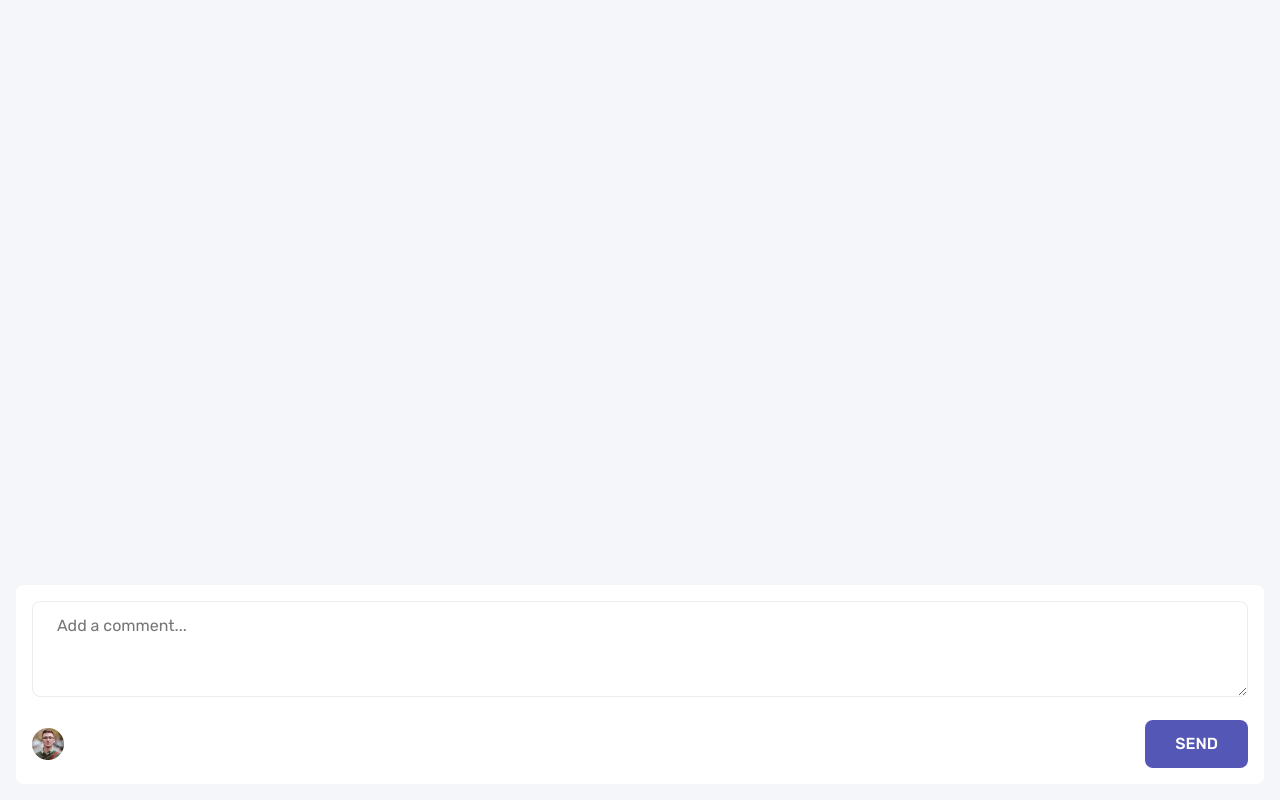
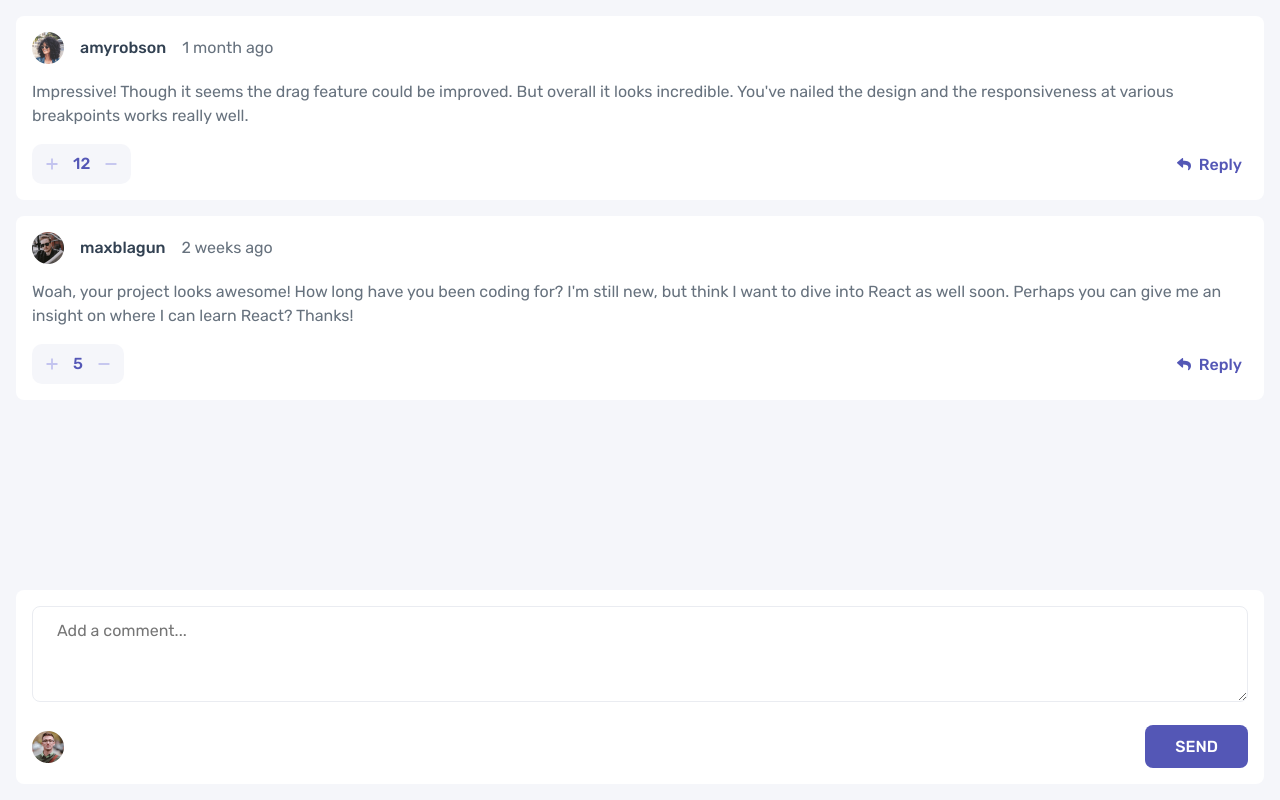
Before and after one commit to BrandenDaniel/interactive-comments-section, a Next.js app: page / in a window 1280 px wide. Built offline with nearby package versions, Linux system fonts and the light colour scheme.

Commit message:
progress

```diff
--- a/package.json
+++ b/package.json
@@ -17,6 +17,7 @@
     "next": "13.4.19",
     "react": "18.2.0",
     "react-dom": "18.2.0",
+    "react-icons": "^4.11.0",
     "sass": "^1.66.1",
     "typescript": "5.2.2"
   }
--- a/src/components/Comments.tsx
+++ b/src/components/Comments.tsx
@@ -1,5 +1,7 @@
 import React, { useContext } from "react";
 import { CommentsContext } from "./CommentsContext";
+import Image from "next/image";
+import { GrFormAdd, GrFormSubtract } from "react-icons/gr";
 
 const Comments = () => {
   const data = useContext(CommentsContext);
@@ -12,7 +14,36 @@ const Comments = () => {
     <section className="comments">
       {sortByHighestVote?.map((comment) => (
         <div className="comments__item">
-          <div className="comments__item-header"></div>
+          <div className="comments__item-header">
+            <Image
+              src={`/avatars/${comment.user.image.png}`}
+              height={32}
+              width={32}
+              alt={comment.user.username}
+            />
+            <span className="comments__item-username">
+              {comment.user.username}
+            </span>
+            <span className="comments__item-createdAt">
+              {comment.createdAt}
+            </span>
+          </div>
+
+          <p className="comments__item-content">{comment.content}</p>
+
+          <div className="comments__item-cta">
+            <div className="comments__item-score">
+              <button>
+                <GrFormAdd />
+              </button>
+              <span>{comment.score}</span>
+              <button>
+                <GrFormSubtract />
+              </button>
+            </div>
+
+            <button className="comments__item-reply">Reply</button>
+          </div>
         </div>
       ))}
     </section>
--- a/src/sass/components/comments.scss
+++ b/src/sass/components/comments.scss
@@ -1,4 +1,89 @@
 .comments {
   display: flex;
   flex-direction: column;
+  gap: 16px;
+
+  &__item {
+    background: var(--white);
+    padding: 16px;
+    border-radius: 8px;
+    display: flex;
+    flex-direction: column;
+    gap: 16px;
+
+    &-header {
+      display: flex;
+      align-items: center;
+      gap: 16px;
+    }
+
+    &-username {
+      color: var(--dark-blue);
+      font-weight: 500;
+    }
+
+    &-createdAt,
+    &-content {
+      color: var(--grayish-blue);
+      line-height: 1.5;
+    }
+
+    &-cta {
+      display: flex;
+      align-items: center;
+      justify-content: space-between;
+    }
+
+    &-score {
+      display: inline-flex;
+      align-items: center;
+      gap: 10px;
+      background: var(--very-light-gray);
+      padding: 8px 9px;
+      border-radius: 10px;
+      button {
+        padding: 0;
+        background: none;
+        display: flex;
+        align-items: center;
+
+        &:hover * {
+          color: var(--moderate-blue);
+          stroke: var(--moderate-blue);
+        }
+
+        * {
+          font-size: 22px;
+          font-weight: 900;
+          color: var(--light-grayish-blue);
+          stroke: var(--light-grayish-blue);
+        }
+      }
+
+      span {
+        color: var(--moderate-blue);
+        font-weight: 500;
+      }
+    }
+
+    &-reply {
+      color: var(--moderate-blue);
+      font-weight: 500;
+      background: none;
+      display: flex;
+      align-items: center;
+      gap: 8px;
+
+      &::before {
+        content: "";
+        width: 14px;
+        height: 14px;
+        display: block;
+        background-image: url("../../assets/images/icons/icon-reply.svg");
+        background-size: contain;
+        background-repeat: no-repeat;
+        background-position: center;
+      }
+    }
+  }
 }
--- a/src/sass/global.scss
+++ b/src/sass/global.scss
@@ -19,9 +19,6 @@
   font-size: 16px;
 }
 
-body {
-}
-
 .container {
   background: var(--very-light-gray);
   padding: 16px;
@@ -33,4 +30,7 @@ body {
 button {
   border: none;
   font-size: 1rem;
+  min-height: auto;
+  height: auto;
+  line-height: normal;
 }
```
Also changed, not shown: 1 other file (tests, documents, lock files or other folders).
